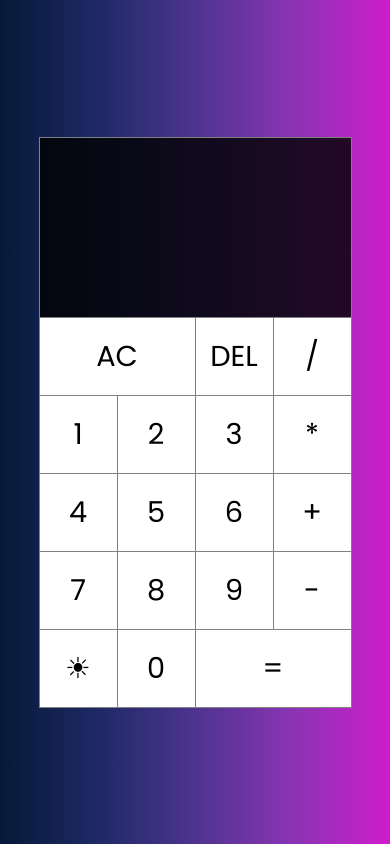
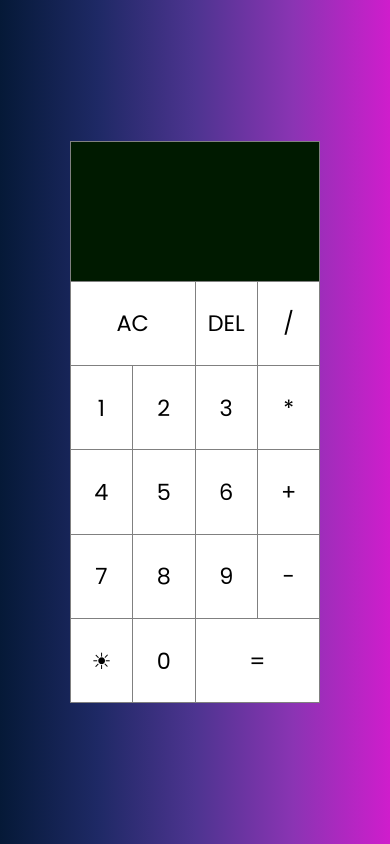
Before and after one commit to sauravshekharsingh/calculator, a plain HTML site: page index.html in a window 390 px wide. Drawn offline with Linux system fonts and the light colour scheme.

Commit message:
Update style.css

```diff
--- a/style.css
+++ b/style.css
@@ -31,6 +31,11 @@ table{
     border-collapse: collapse;
 }
 
+table tr {
+    height: 1vh;
+    background-color: green;
+}
+
 table tr td{
     width: 10vw;
     height: 10vh;
@@ -46,10 +51,14 @@ table tr td:hover{
 }
 
 @media (max-width: 800px){
+    .output {
+        height: 140px;
+    }
 
     table tr td{
-        width: 20vw;
-        height: 20vw;
+        font-size: 1.4rem;
+        width: 16vw;
+        height: 10vh;
     }
 
     table tr td:hover{
```
